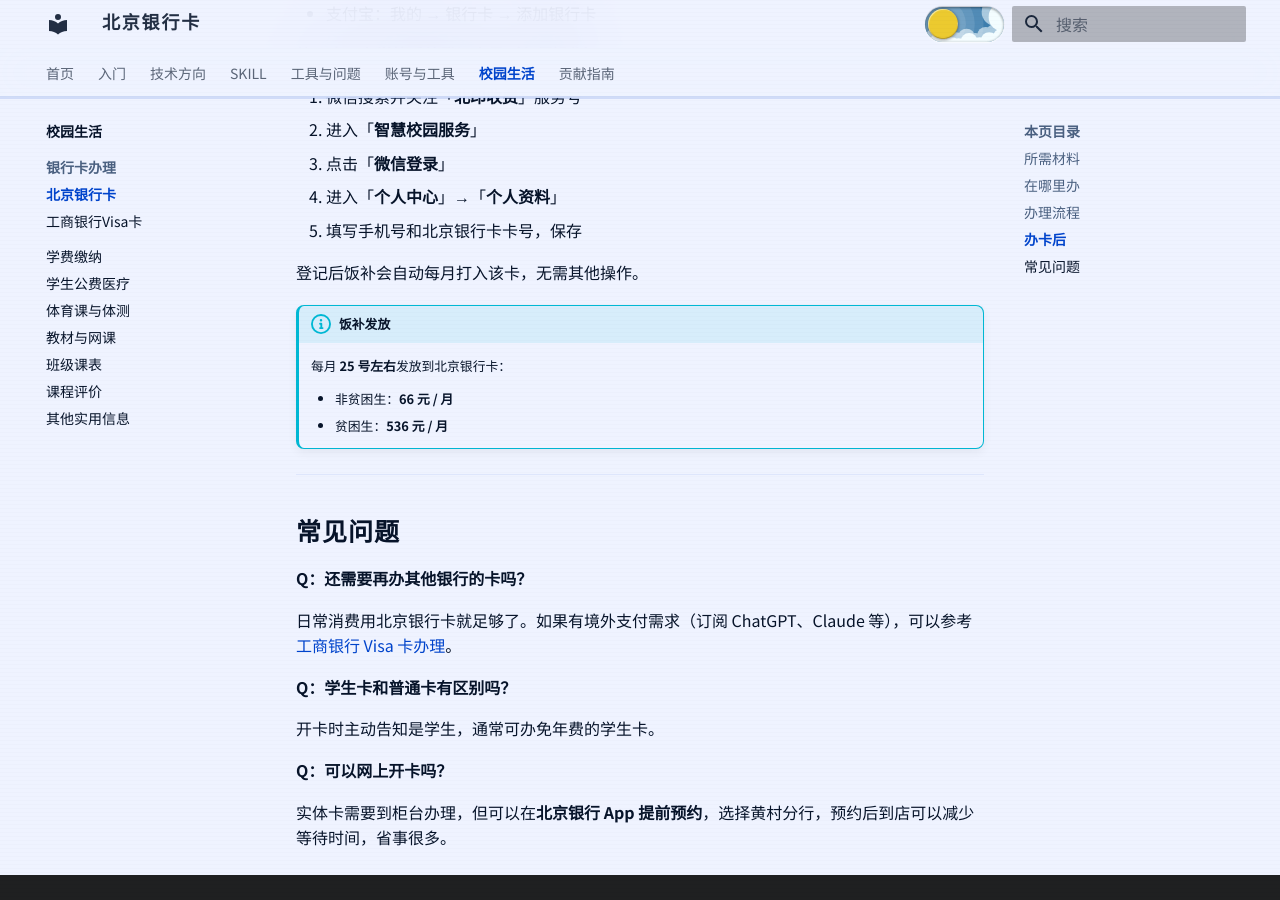
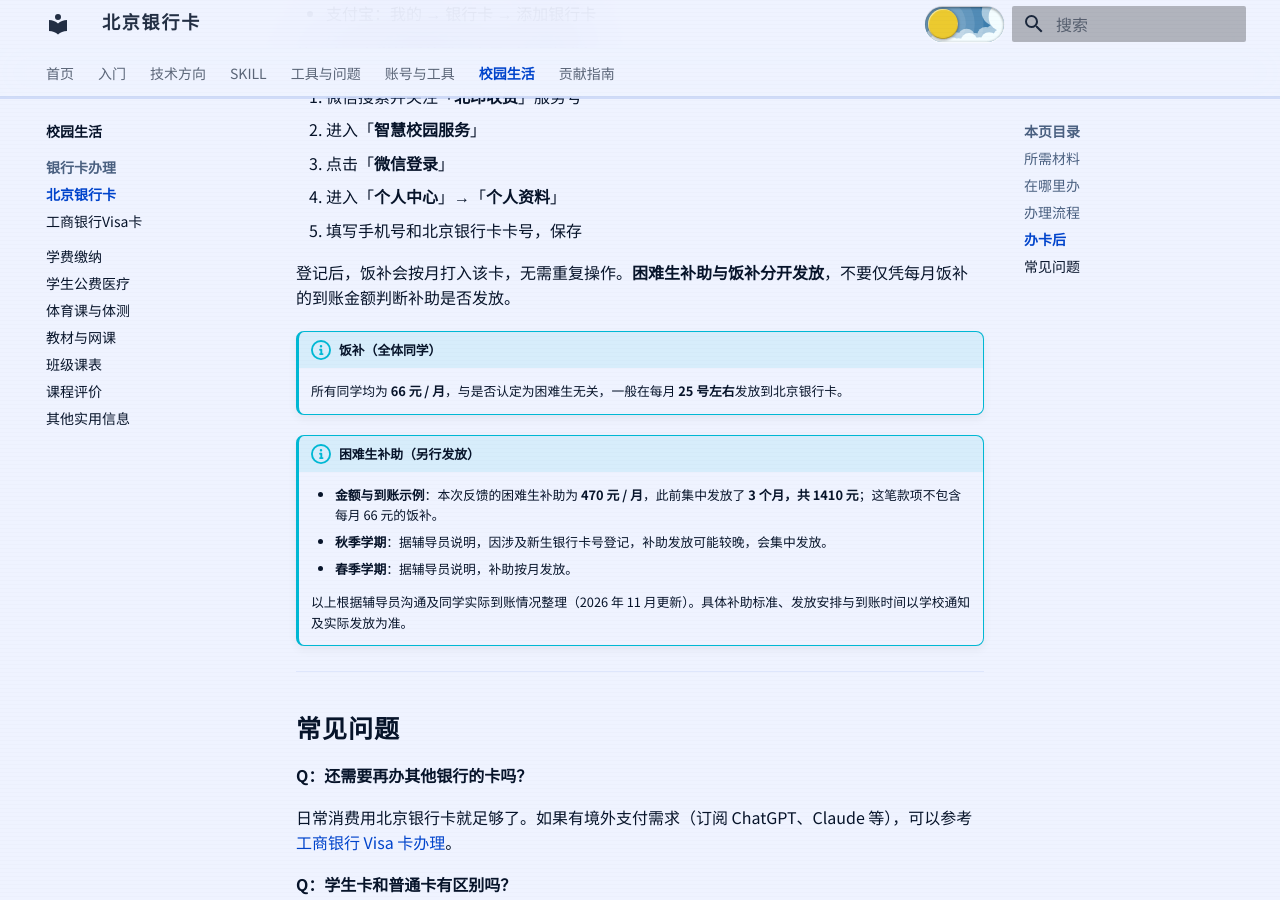
Before and after one commit to starnotes-xj/SurviveBIGCManual, an MkDocs documentation site: the page built from docs/05-校园生活/银行卡办理/北京银行卡.md, in a window 1280 px wide and 900 px high, scrolled down 1467 px. Built offline with MkDocs 1.6.1 and Material for MkDocs 9.7.7, drawn with Linux system fonts in a browser that asks for light colours.

Commit message:
避免将困难生补助与全体饭补混为一笔款项
根据辅导员沟通及同学实际到账记录，将全体同学的饭补和困难生补助分开说明，补充本次每月 470 元、三个月共 1410 元的到账示例，以及秋季集中发放、春季按月发放的安排。同步校园生活概览，避免入口与正文产生歧义。

Constraint: 补助金额采用本次实际到账示例，具体安排仍以学校通知为准
Scope-risk: narrow
Reversibility: clean
Tested: 6 项文档及渲染回归检查、MkDocs 构建、git diff --check、副本回滚及原始 SHA-256 校验
Not-tested: 线上部署后的页面

```diff
--- a/docs/05-校园生活/银行卡办理/北京银行卡.md
+++ b/docs/05-校园生活/银行卡办理/北京银行卡.md
@@ -52,13 +52,17 @@
 4. 进入「**个人中心**」→「**个人资料**」
 5. 填写手机号和北京银行卡卡号，保存
 
-登记后饭补会自动每月打入该卡，无需其他操作。
+登记后，饭补会按月打入该卡，无需重复操作。**困难生补助与饭补分开发放**，不要仅凭每月饭补的到账金额判断补助是否发放。
 
-!!! info "饭补发放"
-    每月 **25 号左右**发放到北京银行卡：
+!!! info "饭补（全体同学）"
+    所有同学均为 **66 元 / 月**，与是否认定为困难生无关，一般在每月 **25 号左右**发放到北京银行卡。
 
-    - 非贫困生：**66 元 / 月**
-    - 贫困生：**536 元 / 月**
+!!! info "困难生补助（另行发放）"
+    - **金额与到账示例**：本次反馈的困难生补助为 **470 元 / 月**，此前集中发放了 **3 个月，共 1410 元**；这笔款项不包含每月 66 元的饭补。
+    - **秋季学期**：据辅导员说明，因涉及新生银行卡号登记，补助发放可能较晚，会集中发放。
+    - **春季学期**：据辅导员说明，补助按月发放。
+
+    以上根据辅导员沟通及同学实际到账情况整理（2026 年 11 月更新）。具体补助标准、发放安排与到账时间以学校通知及实际发放为准。
 
 ---
 
```
Also changed, not shown: docs/05-校园生活/index.md (+1 -1 lines).
